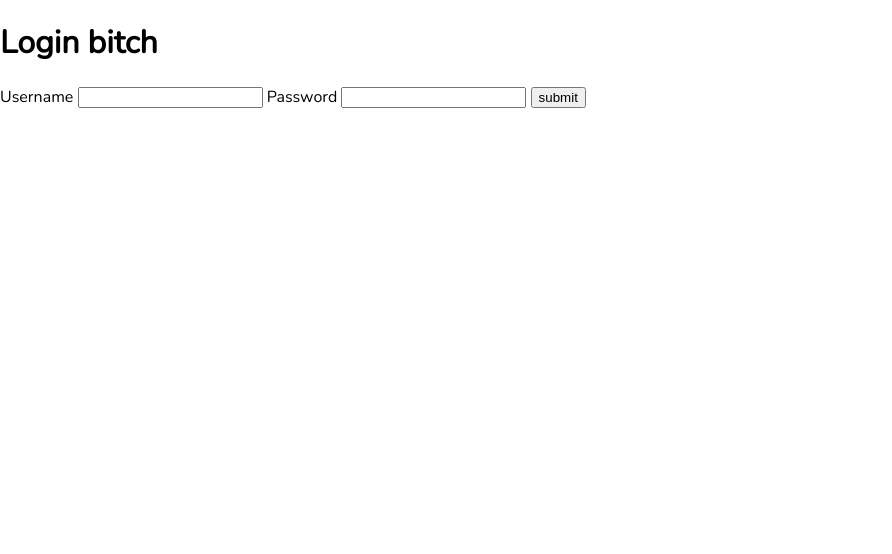
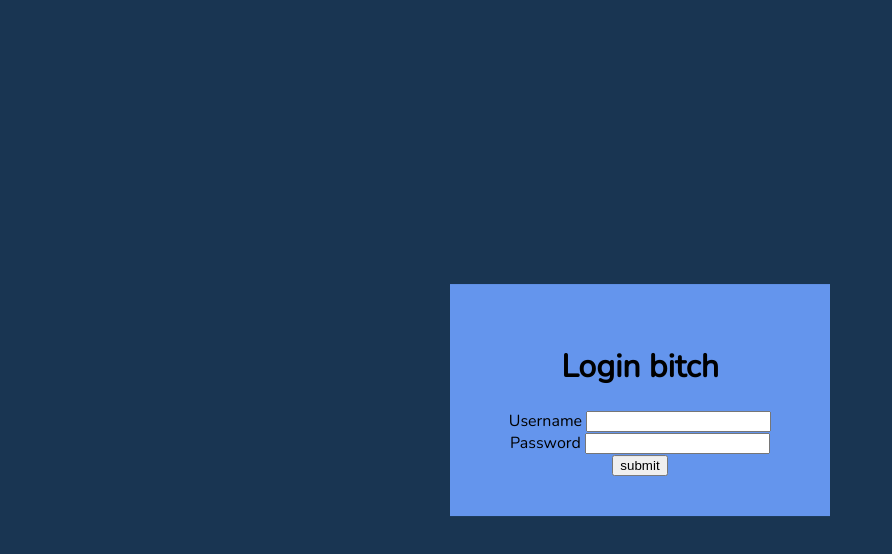
Before and after one commit to garretgonzales/login-fun, a plain HTML site: page index.html in a window 1280 px wide. Shown: the whole page, without its empty margins (0-892 px from the left). Drawn offline with nearby package versions, Linux system fonts and the light colour scheme.

Commit message:
Styling Added

```diff
--- a/styles.css
+++ b/styles.css
@@ -3,4 +3,20 @@ body {
     margin: 0;
     padding: 0;
     font-family: Nunito, sans-serif;
+    background: #193552;
 }
+
+.box {
+    width: 300px;
+    padding: 40px;
+    position: absolute;
+    top: 50%;
+    left: 50%;
+    transform: translate(-50%, -50%);
+    background: cornflowerblue;
+    text-align: center;
+}
+
+.box input {
+
+}
```
